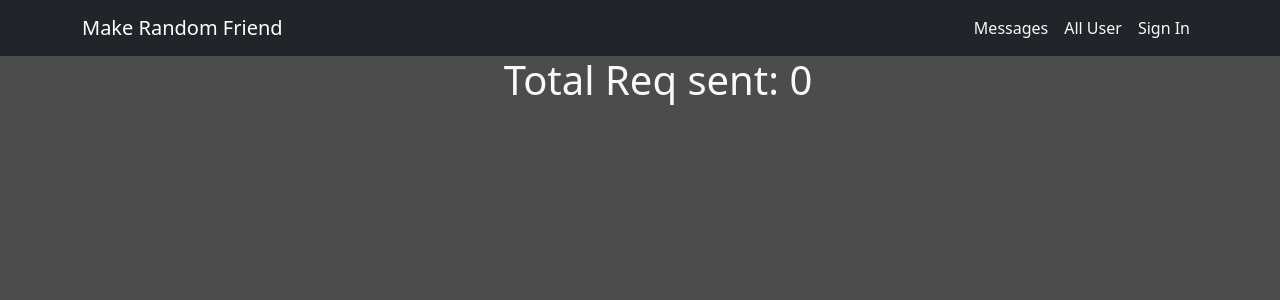
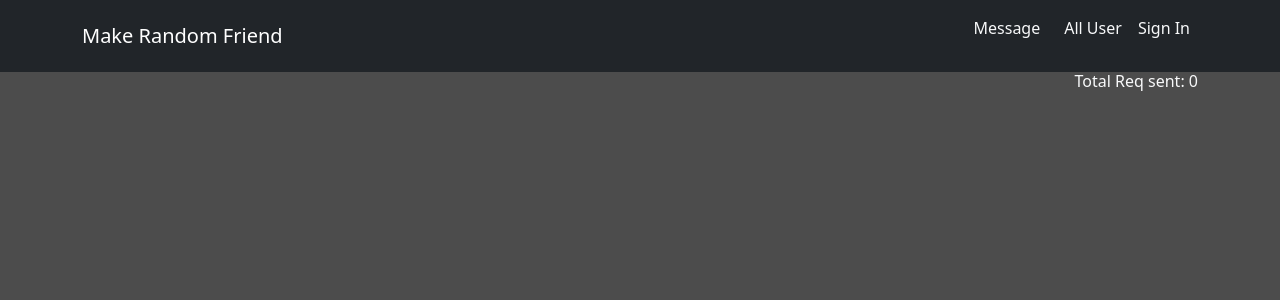
Before and after one commit to rjspyk5/Make-Random-Friend-Practise-site-5, a React (Create React App) app: page / in a window 1280 px wide. Shown: the top 300 px of the page. Built offline with nearby package versions, Linux system fonts and the light colour scheme; no server answers.

Commit message:
message counter add although it haven't immediate update option

```diff
--- a/src/Components/LocalDataBase/LocalDatabase.js
+++ b/src/Components/LocalDataBase/LocalDatabase.js
@@ -1,50 +1,17 @@
 export function saveDataToLocalStorage(namevalue, emailvalue, message) {
-    try {
-        // Get existing data from localStorage or initialize an empty array if no data exists
     const existingData = JSON.parse(localStorage.getItem('chatData')) || [];
-
-        // Create a new data object with the provided information
     const newData = { name: namevalue, email: emailvalue, msz: message };
-
-        // Push the new data object to the existing array
     existingData.push(newData);
-
-        // Serialize the updated data array to JSON and store it in localStorage
     localStorage.setItem('chatData', JSON.stringify(existingData));
-
-        return true; // Data saved successfully
-    } catch (error) {
-        console.error('Error saving data to localStorage:', error);
-        return false; // Error occurred while saving data
-    }
 }
 
-// Function to retrieve data from localStorage by email
-
 export function getDataFromLocalStorage() {
-    try {
     const allData = JSON.parse(localStorage.getItem('chatData')) || {};
     return allData;
-    } catch (error) {
-        console.error('Error retrieving data from localStorage:', error);
-        return {}; // Return an empty object if an error occurs
-    }
 }
 
 export function removeDataFromLocalStorage(email) {
-    try {
-        // Get existing data from localStorage
     const existingData = JSON.parse(localStorage.getItem('chatData')) || [];
-
-        // Filter out the data with the specified email
     const updatedData = existingData.filter((data) => data.email !== email);
-
-        // Serialize the updated data array to JSON and store it in localStorage
     localStorage.setItem('chatData', JSON.stringify(updatedData));
-
-        return true; // Data deleted successfully
-    } catch (error) {
-        console.error('Error deleting data from localStorage:', error);
-        return false; // Error occurred while deleting data
 }
-}
--- a/src/Components/Menubar/Menubar.jsx
+++ b/src/Components/Menubar/Menubar.jsx
@@ -1,12 +1,19 @@
-import React from 'react';
+import React, { useEffect, useState } from 'react';
 import { NavLink } from 'react-router-dom';
 import Container from 'react-bootstrap/Container';
 import Nav from 'react-bootstrap/Nav';
 import Navbar from 'react-bootstrap/Navbar';
+import { getDataFromLocalStorage } from '../LocalDataBase/LocalDatabase';
 
 export default function Menubar() {
+    const [totalmsz, settotalmsz] = useState([]);
+
+    useEffect(() => {
+        settotalmsz(getDataFromLocalStorage());
+    }, []);
+
     return (
-        <div>
+        <div className="sticky-top">
             <Navbar expand="lg" bg="dark" data-bs-theme="dark">
                 <Container>
                     <Navbar.Brand href="/">Make Random Friend</Navbar.Brand>
@@ -14,8 +21,9 @@ export default function Menubar() {
                     <Navbar.Collapse id="basic-navbar-nav">
                         <Nav className="ms-auto">
                             <Nav.Link>
-                                <NavLink className="text-decoration-none text-light " to={'/message'}>
-                                    Messages
+                                <NavLink className="text-decoration-none text-light d-flex" to={'/message'}>
+                                    <p>Message</p>
+                                    <h6 className="mt-1 ms-2">{totalmsz.length}</h6>
                                 </NavLink>
                             </Nav.Link>
 
--- a/src/Components/User/Totalcount.jsx
+++ b/src/Components/User/Totalcount.jsx
@@ -2,8 +2,8 @@ import React from 'react';
 
 export const Totalcount = (props) => {
     return (
-        <div style={{ backgroundColor: '#4c4c4c' }} className="text-light text-center sticky-top">
-            <h1>Total Req sent: {props.total.length} </h1>
+        <div className="text-light d-flex  justify-content-end sticky-top">
+            <h6>Total Req sent: {props.total.length} </h6>
         </div>
     );
 };
```
Also changed, not shown: src/Components/Message/Eachmsx.jsx (deleted, +0 -10 lines), src/Components/Message/Personmsz.css (deleted). Lines whose indentation alone changed are shown as unchanged.
